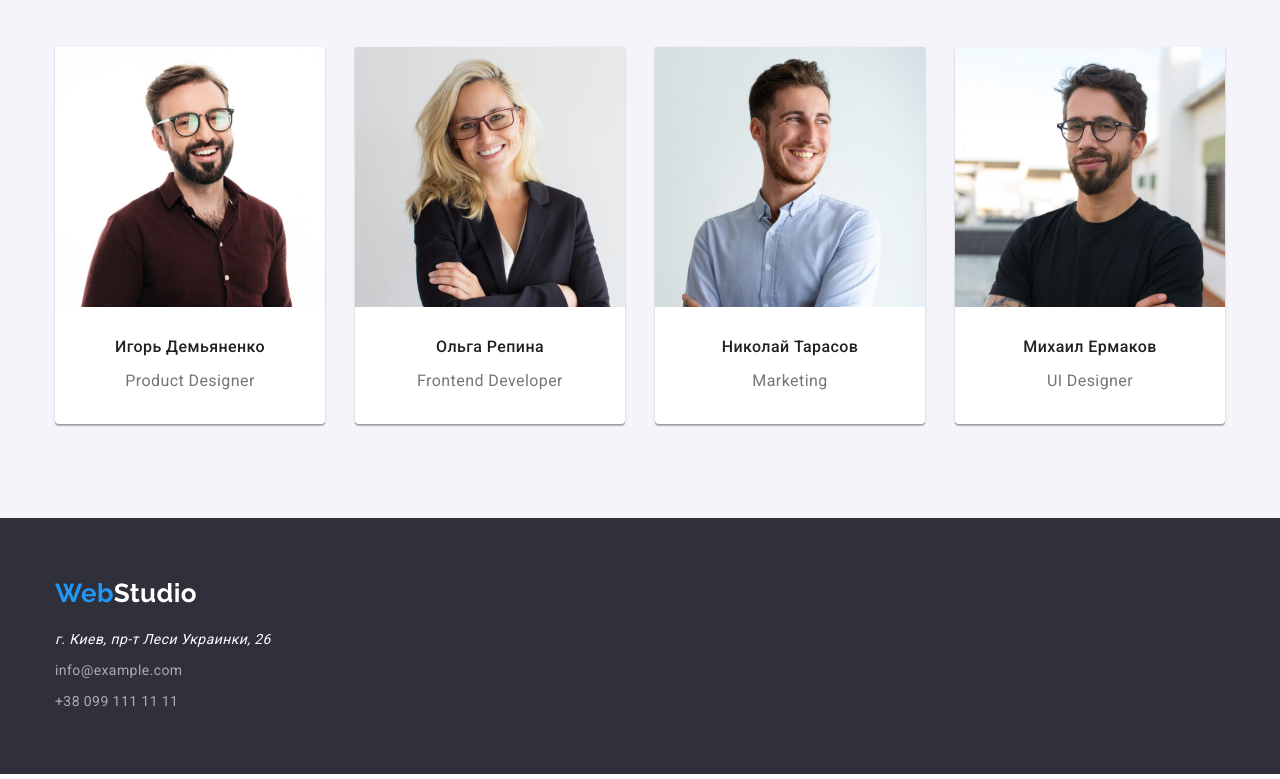
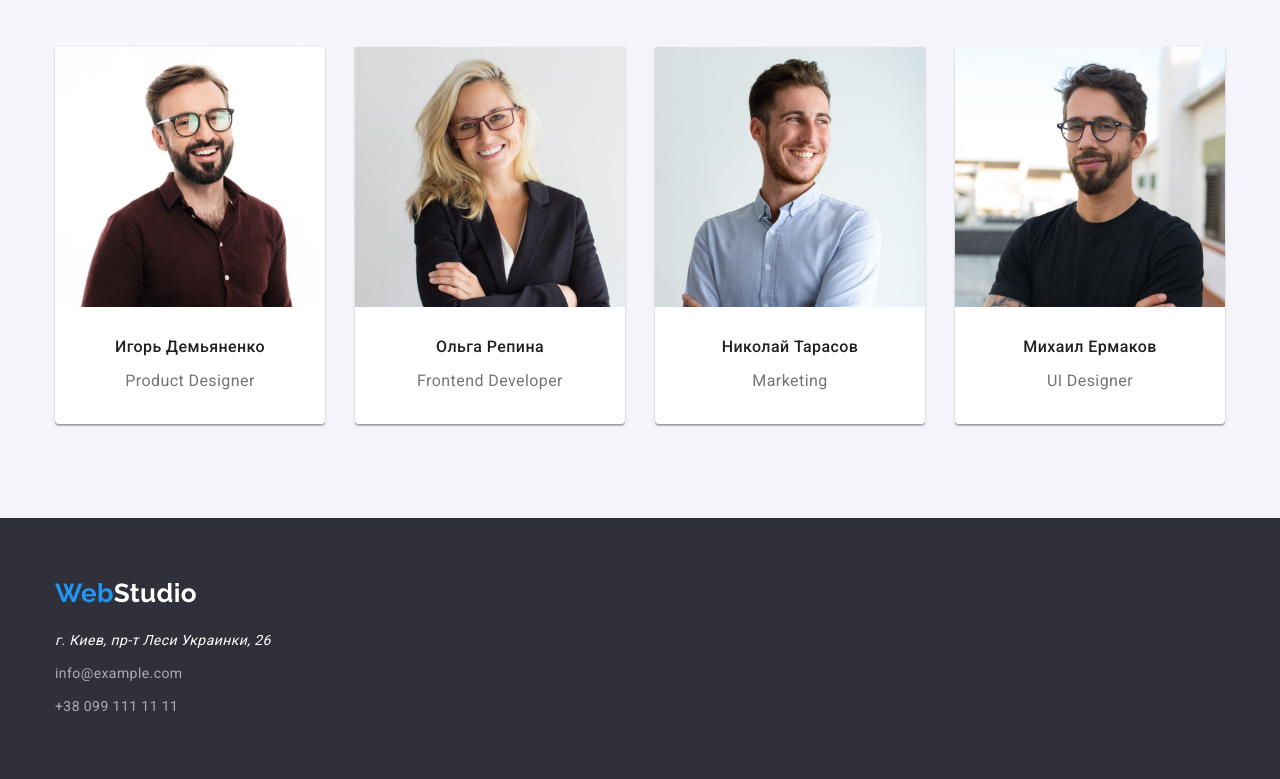
Before and after one commit to wasekw/goit-markup-hw-03, a plain HTML site: page index.html in a window 1280 px wide. Shown: the part 1585-2364 px from the top of the page. Drawn offline with nearby package versions, Linux system fonts and the light colour scheme.

Commit message:
Modified footer

```diff
--- a/css/styles.css
+++ b/css/styles.css
@@ -393,11 +393,12 @@ img {
 
 .footer {
   background-color: var(--main-hiro-color);
+  padding-top: 60px;
+  padding-bottom: 60px;
 }
 .footer-logo-link {
   display: block;
-  padding-top: 60px;
-  margin-bottom: 19px;
+  margin-bottom: 20px;
 
   font-family: var(--second-font);
   font-weight: 700;
@@ -407,6 +408,7 @@ img {
 }
 
 .footer-link {
+  cursor: pointer;
   line-height: 1.71;
   color: rgba(255, 255, 255, 0.6);
 }
@@ -421,13 +423,9 @@ img {
 }
 
 .address {
-  margin-bottom: 7px;
-}
-
-.footer-list {
-  padding-bottom: 60px;
+  margin-bottom: 9px;
 }
 
 .footer-list .footer-list-item:not(:last-child) {
-  margin-bottom: 7px;
+  margin-bottom: 9px;
 }
```
